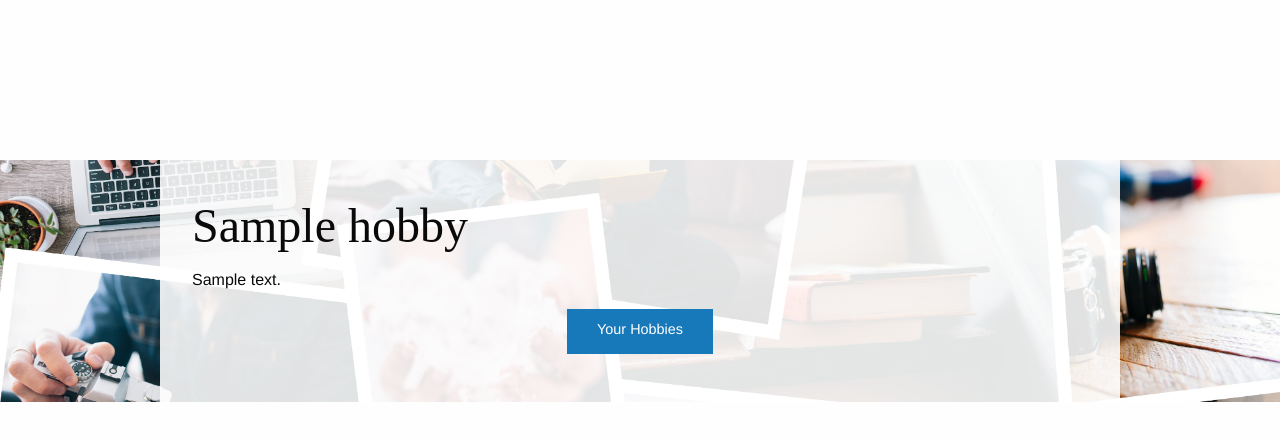
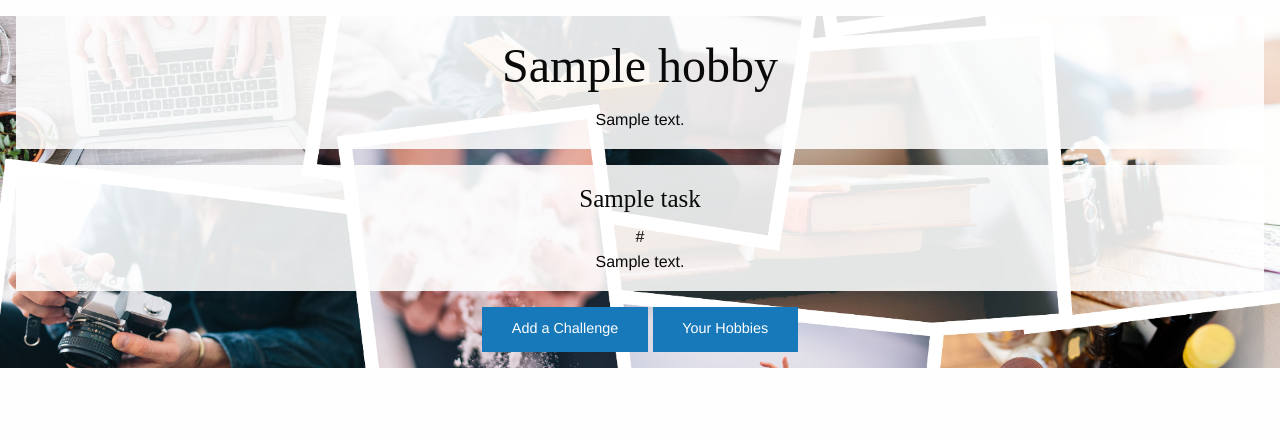
Before and after one commit to sallypikachu/hobby-junkie, a Rails app: page /hobbies/1 in a window 1280 px wide. Shown: the part 133-574 px from the top of the page. Run offline with Rails 7, Linux system fonts and the light colour scheme; tables that the repository leaves empty hold one stand-in row (values such as "Sample post"); style sheets or scripts are compiled from the project's sources; some libraries are stand-ins or nearby versions; some web fonts are replaced.

Commit message:
Created todo and styled

```diff
--- a/app/assets/stylesheets/application.css
+++ b/app/assets/stylesheets/application.css
@@ -63,7 +63,16 @@ body h1, h2, h3, h4, h5, h6 {
 
 /* Floating container */
 .floating-container {
-  margin: 10rem;
-  padding: 2rem;
+  margin: 1rem;
+  padding: 1rem;
   background: rgba(255, 255, 255, 0.88);
+  text-align: center;
 }
+
+.floating-container .name {
+  text-align: center;
+}
+
+.floating-container p {
+  margin: 0;
+}
--- a/app/controllers/hobbies_controller.rb
+++ b/app/controllers/hobbies_controller.rb
@@ -6,6 +6,7 @@ class HobbiesController < ApplicationController
 
   def show
     @hobby = Hobby.find(params[:id])
+    @tasks = @hobby.tasks
   end
 
   def new
--- a/app/models/hobby.rb
+++ b/app/models/hobby.rb
@@ -1,4 +1,5 @@
 class Hobby < ActiveRecord::Base
   belongs_to :user
-  validates :name, presence: true
+  has_many :tasks
+  validates :name, presence: true, uniqueness: true
 end
--- /dev/null
+++ b/app/models/task.rb
@@ -0,0 +1,6 @@
+class Task < ActiveRecord::Base
+  belongs_to :hobby
+  validates :task_name, presence: true
+  validates :hobby_id, presence: true
+  validates :complete, inclusion: { in: [true, false] }
+end
--- a/app/views/hobbies/new.html.erb
+++ b/app/views/hobbies/new.html.erb
@@ -1,5 +1,5 @@
 <div class="row">
-  <div class="small-12 columns">
+  <div class="small-12 medium-10 medium-centered large-8 large-centered columns">
     <h1>New Hobby Form</h1>
 
     <%= form_for(@hobby) do |f| %>
--- a/app/views/hobbies/show.html.erb
+++ b/app/views/hobbies/show.html.erb
@@ -1,14 +1,22 @@
 <div class="full-height bg-img">
   <div class="row">
     <div class="small-12 columns">
-      <div class="floating-container">
 
+      <div class="floating-container text-center small-12 medium-10 medium-centered large-8 large-centered columns">
         <h1><%= @hobby.name %></h1>
         <p><%= @hobby.description %></p>
+      </div>
 
-        <div class="text-center">
-          <a href="<%= hobbies_path %>" class="button">Your Hobbies</a>
-        </div>
+      <% @tasks.each do |task| %>
+      <div class="floating-container small-12 medium-10 medium-centered large-8 large-centered columns">
+        <h4 class="name"><%= task.task_name %></h4>
+        <p><%= task.link %></br><%= task.description %></p>
+      </div>
+      <% end %>
+
+      <div class="text-center ">
+        <a href="<%= new_hobby_task_path(@hobby) %>" class="button">Add a Challenge</a>
+        <a href="<%= hobbies_path %>" class="button">Your Hobbies</a>
       </div>
     </div>
   </div>
--- a/config/routes.rb
+++ b/config/routes.rb
@@ -2,5 +2,7 @@ Rails.application.routes.draw do
   root to: "homes#home"
   get '/auth/github/callback', to: 'sessions#github'
   get '/sign_out', to: 'sessions#destroy'
-  resources :hobbies, only: [:index, :show, :new, :create]
+  resources :hobbies, only: [:index, :show, :new, :create] do
+    resources :tasks, except: :index
+  end
 end
--- /dev/null
+++ b/db/migrate/20151231204044_add_unique_hobbies.rb
@@ -0,0 +1,5 @@
+class AddUniqueHobbies < ActiveRecord::Migration
+  def change
+    add_index :hobbies, :name, unique: true
+  end
+end
```
Also changed, not shown: app/controllers/tasks_controller.rb (added, +34 -0 lines), app/views/hobbies/index.html.erb (+10 -10 lines), app/views/tasks/new.html.erb (added, +27 -0 lines), db/migrate/20151231204538_create_tasks.rb (added, +13 -0 lines), spec/features/01_user_signs_in_spec.rb (+0 -5 lines), db/schema.rb.
